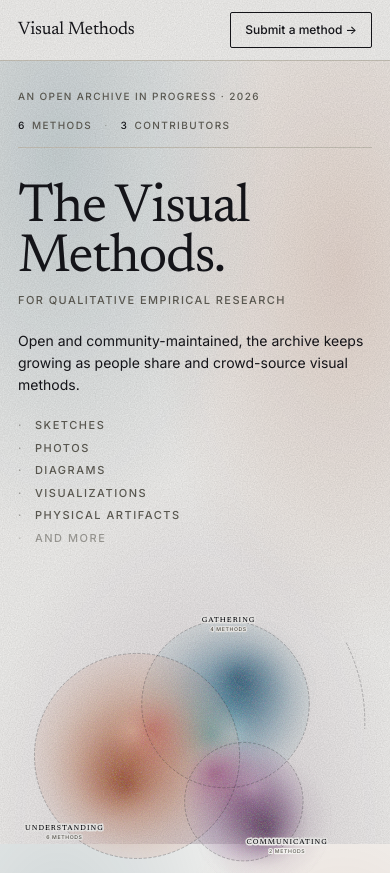
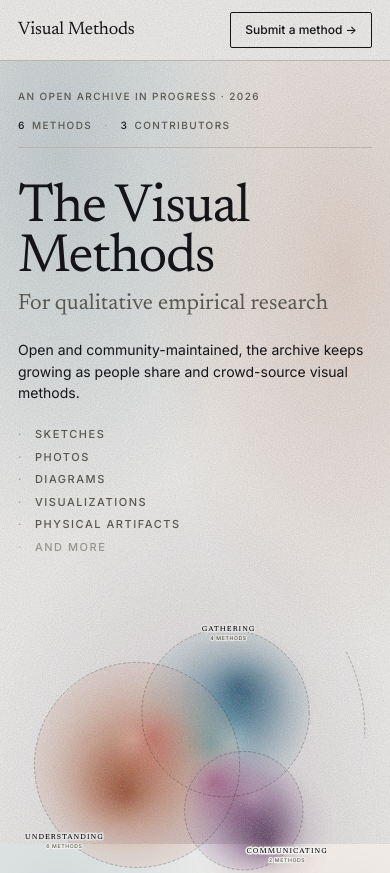
Before and after one commit to Visual-Methods/visual-methods-archive, a plain HTML site: page index.html in a window 390 px wide. Shown: the top 873 px of the page. Drawn offline with Linux system fonts and the light colour scheme.

Commit message:
Refine homepage hero subtitle

```diff
--- a/index.html
+++ b/index.html
@@ -78,7 +78,7 @@
   .hero-left{display:flex;flex-direction:column;gap:34px}
   .title-block{display:flex;flex-direction:column;gap:14px}
   h1.title{font-family:'Newsreader',Georgia,serif;font-size:clamp(54px,7.6vw,112px);line-height:0.92;letter-spacing:-0.022em;font-weight:400;font-variation-settings:"opsz" 72;margin:0;color:var(--ink)}
-  .hero-subtitle{font-family:'Inter',sans-serif;font-size:13px;font-weight:500;letter-spacing:0.16em;text-transform:uppercase;color:var(--ink-soft);line-height:1.35;max-width:520px}
+  .hero-subtitle{font-family:'Newsreader',Georgia,serif;font-size:clamp(24px,2.35vw,34px);font-weight:400;letter-spacing:0;line-height:1.08;color:var(--ink-soft);max-width:560px;font-variation-settings:"opsz" 72}
 
   /* Vertical list of visual forms — Inter caps tracked, em-dash prefix.
      Same typographic system as the top eyebrow so the page reads as:
@@ -280,7 +280,7 @@
     .nav-links{display:none}
     .hero-left{gap:22px}
     .title-block{gap:10px}
-    .hero-subtitle{font-size:11px;letter-spacing:0.13em}
+    .hero-subtitle{font-size:22px}
     .hero{padding:28px 18px 36px}
     .hero-eyebrow{margin-bottom:36px;font-size:10px}
     .grid-section{padding-left:18px;padding-right:18px}
@@ -318,8 +318,8 @@
     <div class="hero-main">
       <div class="hero-left">
         <div class="title-block">
-          <h1 class="title">The Visual<br>Methods.</h1>
-          <p class="hero-subtitle">for qualitative empirical research</p>
+          <h1 class="title">The Visual<br>Methods</h1>
+          <p class="hero-subtitle">For qualitative empirical research</p>
         </div>
         <p class="hero-lede mobile">Open and community-maintained, the archive keeps growing as people share and crowd-source visual methods.</p>
         <ul class="forms-list" aria-label="Visual forms in the archive">
```
